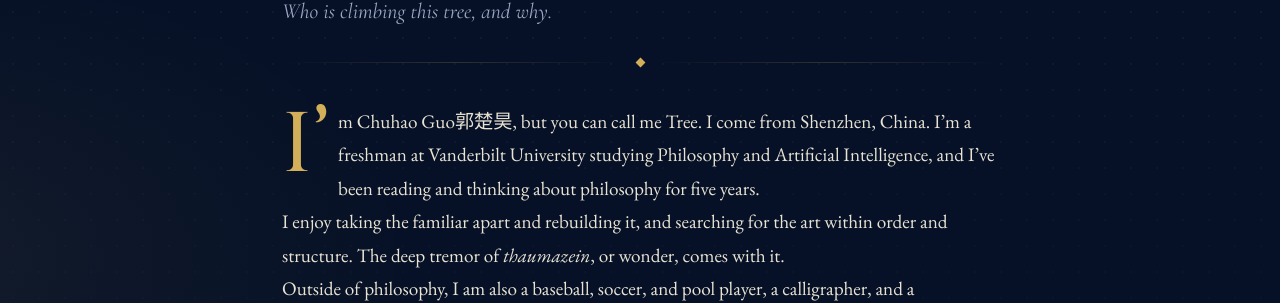
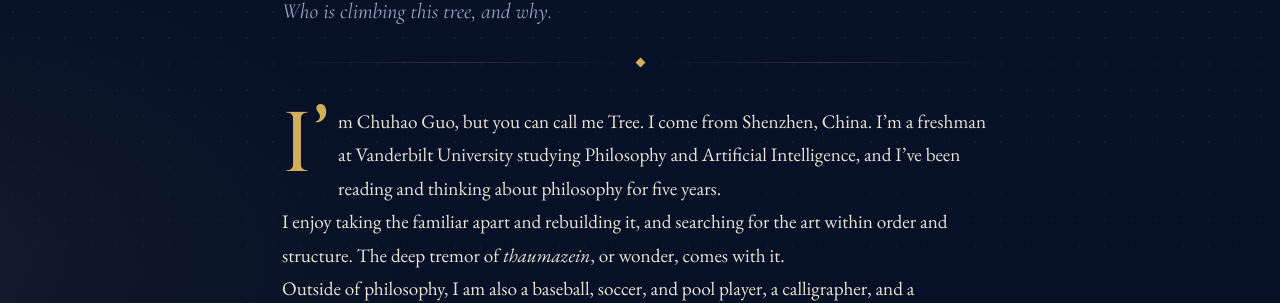
Before and after one commit to chuhaoguo/chuhaoguo.github.io, a Jekyll site: the page built from about.md, in a window 1280 px wide. Shown: the part 261-564 px from the top of the page. Built offline with Jekyll 4.4.1, drawn with Linux system fonts in a browser that asks for light colours.

Commit message:
Enhance styles for content layout and translation
Add styles for paragraph spacing, line width, and language display.

```diff
--- a/assets/css/style.css
+++ b/assets/css/style.css
@@ -428,3 +428,14 @@
   *, *::before, *::after { animation-duration: 0.001ms !important; animation-delay: 0s !important; animation-iteration-count: 1 !important; transition: none !important; }
   .ptree .signal { display: none; }
 }
+
+/* 段落间距和行宽 */
+.page-content p {
+  margin-bottom: 1.2em;
+  max-width: 65ch;
+}
+
+/* 翻译成中文时显示中文名 */
+.name-zh { display: none; }
+html.translated-ltr .name-en { display: none; }
+html.translated-ltr .name-zh { display: inline; }
```
